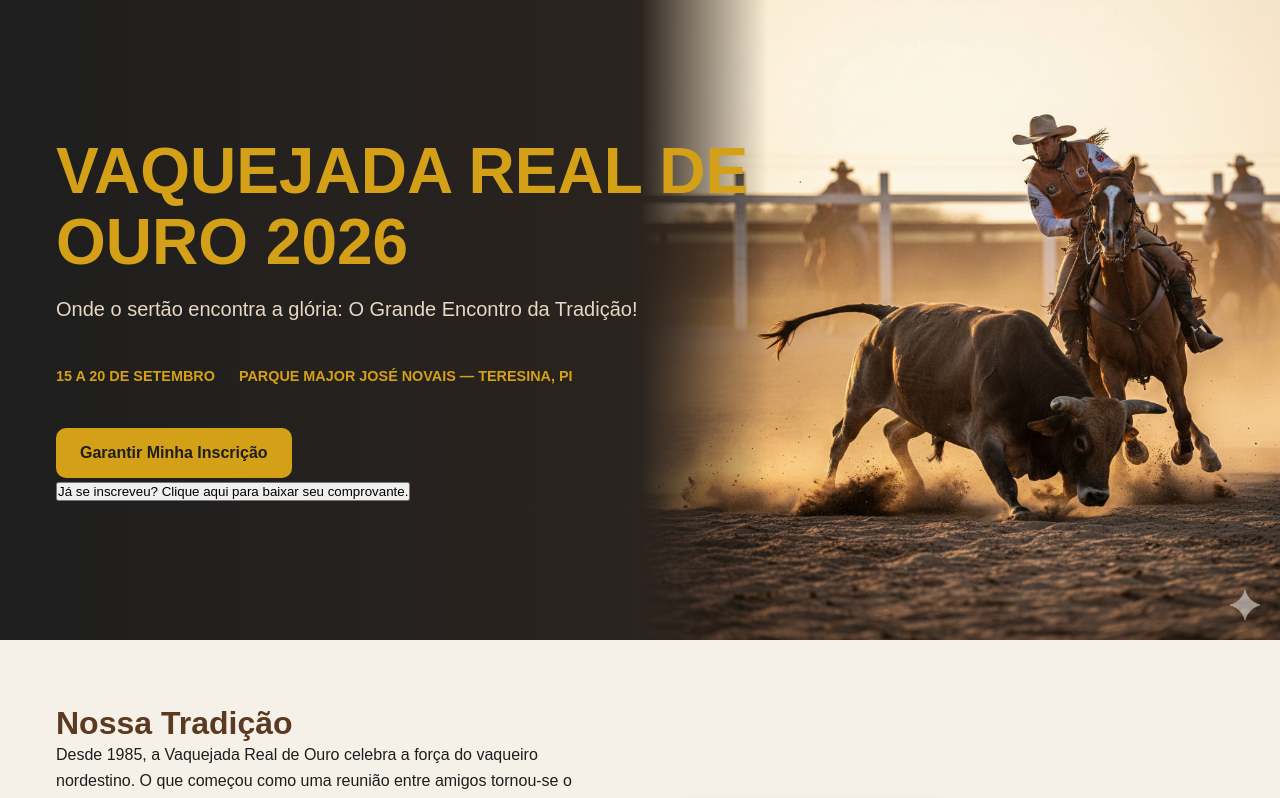
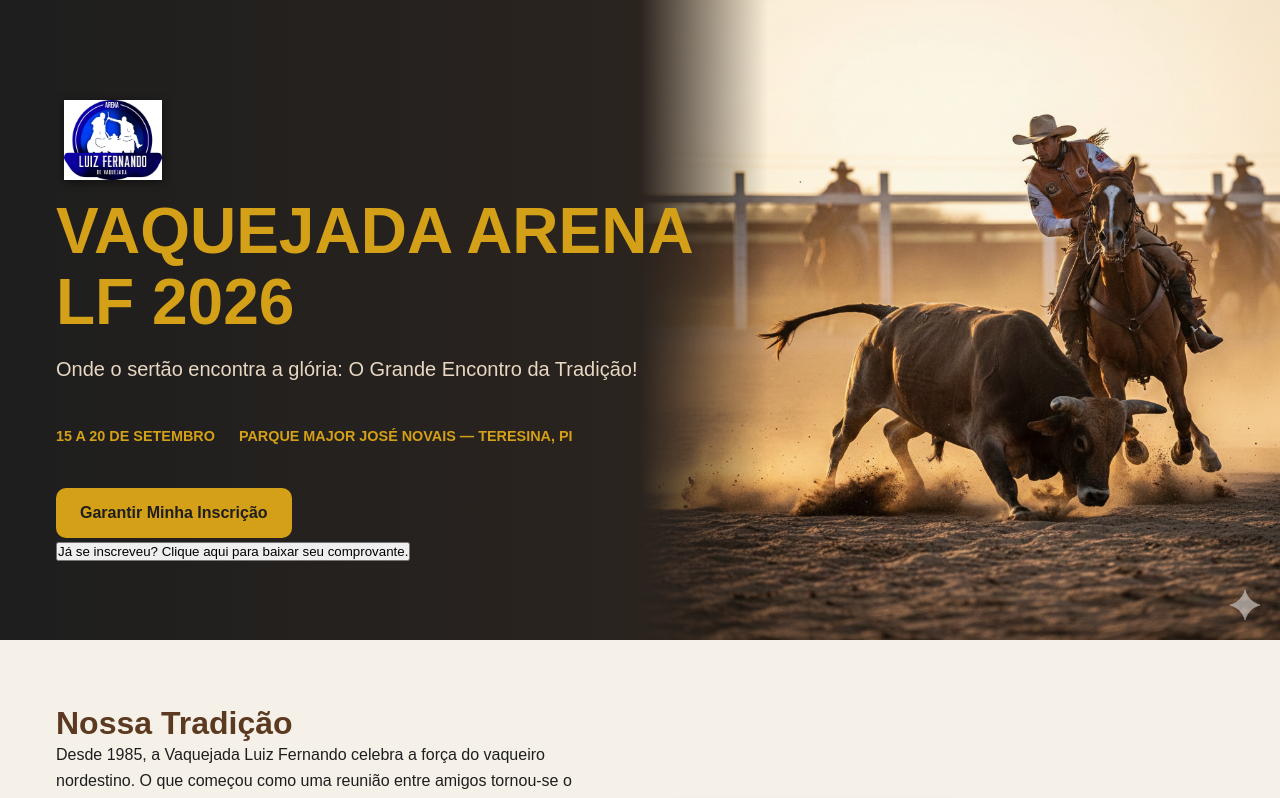
Before and after one commit to thiago21sousa21/landingpage_da_sorte, a React (Vite) app in the folder front-cliente/: page / in a window 1280 px wide. Shown: the top 798 px of the page. Built offline with nearby package versions, Linux system fonts and the light colour scheme; no server answers.

Commit message:
front cliente: inserindo logo, e colocando nome arena lf

```diff
--- a/front-cliente/src/pages/LandingPage/components/About/About.jsx
+++ b/front-cliente/src/pages/LandingPage/components/About/About.jsx
@@ -5,7 +5,7 @@
         <div className="about-text">
           <h2 className="section-title">Nossa Tradição</h2>
           <p>
-            Desde 1985, a Vaquejada Real de Ouro celebra a força do vaqueiro nordestino.
+            Desde 1985, a Vaquejada Luiz Fernando celebra a força do vaqueiro nordestino.
             O que começou como uma reunião entre amigos tornou-se o maior evento de
             derrubada de boi do Norte-Nordeste, preservando a cultura e o respeito ao animal.
           </p>
--- /dev/null
+++ b/front-cliente/src/pages/LandingPage/components/Hero/Hero.css
@@ -0,0 +1,37 @@
+/* Container para a logo no topo esquerdo */
+.hero-logo-wrapper {
+  position: absolute; /* Para flutuar no topo do container */
+  top: var(--space-md); /* Espaçamento do topo usando variável global */
+  left: var(--space-md); /* Espaçamento da esquerda usando variável global */
+  z-index: 10; /* Garante que fica acima do fundo */
+}
+
+/* Estilização da imagem da logo */
+.hero-logo-img {
+  height: 80px; /* Define uma altura fixa e elegante */
+  width: auto; /* Mantém a proporção */
+  object-fit: contain;
+  filter: drop-shadow(0 2px 4px rgba(0,0,0,0.5)); /* Sombra suave para destacar do fundo, se necessário */
+  transition: var(--transition-smooth); /* Transição suave usando variável global */
+}
+
+/* Responsividade: Diminui a logo em telas menores */
+@media (max-width: 768px) {
+  .hero-logo-img {
+    height: 60px;
+  }
+}
+
+/* --- Ajustes necessários nas classes existentes --- */
+
+/* Garante que o container raiz tenha position relative para o absolute da logo funcionar */
+.hero-section .container {
+  position: relative;
+  /* ... outros estilos existentes ... */
+}
+
+/* Ajuste o hero-content para não colidir com a logo */
+.hero-content {
+  margin-top: calc(80px + var(--space-lg)); /* Dá espaço para a logo (80px) + um respiro */
+  /* ... outros estilos existentes ... */
+}
--- a/front-cliente/src/pages/LandingPage/components/Hero/Hero.jsx
+++ b/front-cliente/src/pages/LandingPage/components/Hero/Hero.jsx
@@ -1,14 +1,23 @@
 import vaquejada from '../../../../assets/vaquejada.png'
+import logo from '../../../../assets/logo.jpeg'
 import {Link} from 'react-router-dom'
+import './Hero.css'
 
 const Hero = ({onOpenBusca}) => (
   <header className="hero-section">
     {/* Div preparada para futura imagem de fundo via CSS */}
-    <div className="hero-background-overlay"><img src={vaquejada} alt="" /></div>
+    <div className="hero-background-overlay">
+      <img src={vaquejada} alt="" />
+    </div>
 
     <div className="container">
+      {/* 🚀 NOVA DIV PARA A LOGO: Posicionada no topo esquerdo */}
+      <div className="hero-logo-wrapper">
+        <img src={logo} alt="Logo Arena LF" className="hero-logo-img" />
+      </div>
+
       <div className="hero-content">
-        <h1 className="hero-title">Vaquejada Real de Ouro 2026</h1>
+        <h1 className="hero-title">Vaquejada Arena LF 2026</h1>
         <p className="hero-tagline">Onde o sertão encontra a glória: O Grande Encontro da Tradição!</p>
 
         <div className="hero-event-details">
```
Also changed, not shown: front-cliente/src/assets/logo-removed.png (added), front-cliente/src/assets/logo.jpeg (added).
